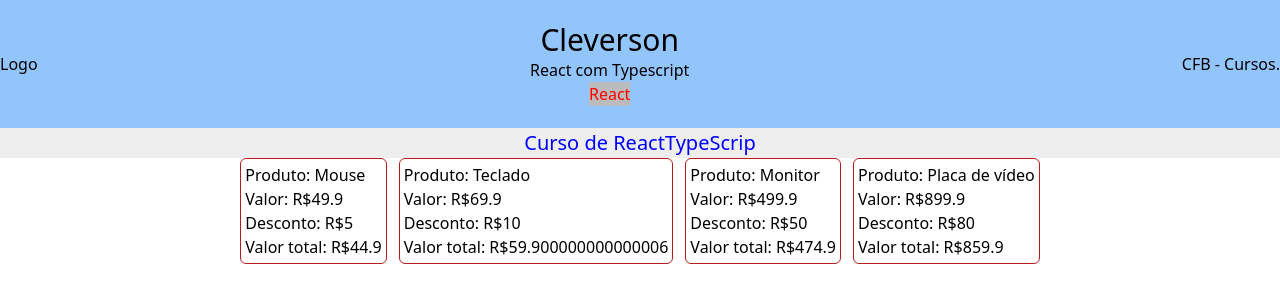
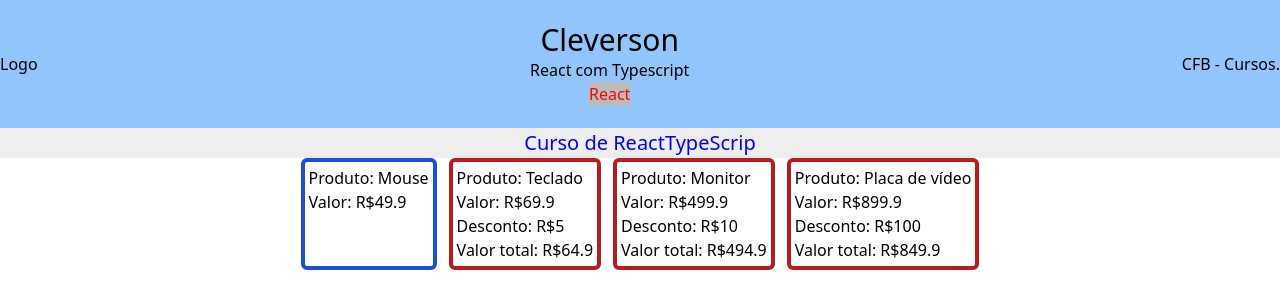
Before and after one commit to cleversonandrade/Estudos_React, a Next.js app: page / in a window 1280 px wide. Shown: the top 308 px of the page. Built offline with nearby package versions, Linux system fonts and the light colour scheme.

Commit message:
aula_11_c_r

```diff
--- a/src/components/Card.tsx
+++ b/src/components/Card.tsx
@@ -7,13 +7,22 @@ interface CardPros {
 
 const Card = (props:CardPros) => {
     return(
-        <div className="flex flex-col border border-red-700 rounded-md p-1">
+        <div className={`flex flex-col border-4
+        ${props.desconto > 0
+        ?' border-red-700':
+          'border-blue-700'}
+            rounded-md p-1`
+            }>
             <div>Produto: {props.produto}</div>
             <div>Valor: R${props.valor}</div>
-            <div>Desconto: R${props.desconto}</div>
-            <div>Valor total: R${props.funcao(props.valor, props.desconto)}</div>
+            {props.desconto > 0 && (
+                <div>
+                    <div>Desconto: R${props.desconto}</div>
+                    <div>Valor total: R${props.funcao(props.valor, props.desconto)}</div>
+                </div>
+            )}
         </div>
-    )
+    );
 }
 
 export default Card;
--- a/src/pages/index.tsx
+++ b/src/pages/index.tsx
@@ -18,10 +18,10 @@ export default function Home() {
         <div>TypeScrip</div>
       </div>
       <div className="flex justify-center gap-3">
-        <Card produto={'Mouse'} valor={49.90} desconto={5} funcao={calc_desc} />
-        <Card produto={'Teclado'} valor={69.90} desconto={10.00} funcao={calc_desc} />
-        <Card produto={'Monitor'} valor={499.90} desconto={50.00} funcao={calc_desc_2} />
-        <Card produto={'Placa de vídeo'} valor={899.90} desconto={80.00} funcao={calc_desc_2} />
+        <Card produto={'Mouse'} valor={49.90} desconto={0} funcao={calc_desc} />
+        <Card produto={'Teclado'} valor={69.90} desconto={5} funcao={calc_desc} />
+        <Card produto={'Monitor'} valor={499.90} desconto={10} funcao={calc_desc_2} />
+        <Card produto={'Placa de vídeo'} valor={899.90} desconto={100} funcao={calc_desc_2} />
       </div>
     </div>
   );
```
